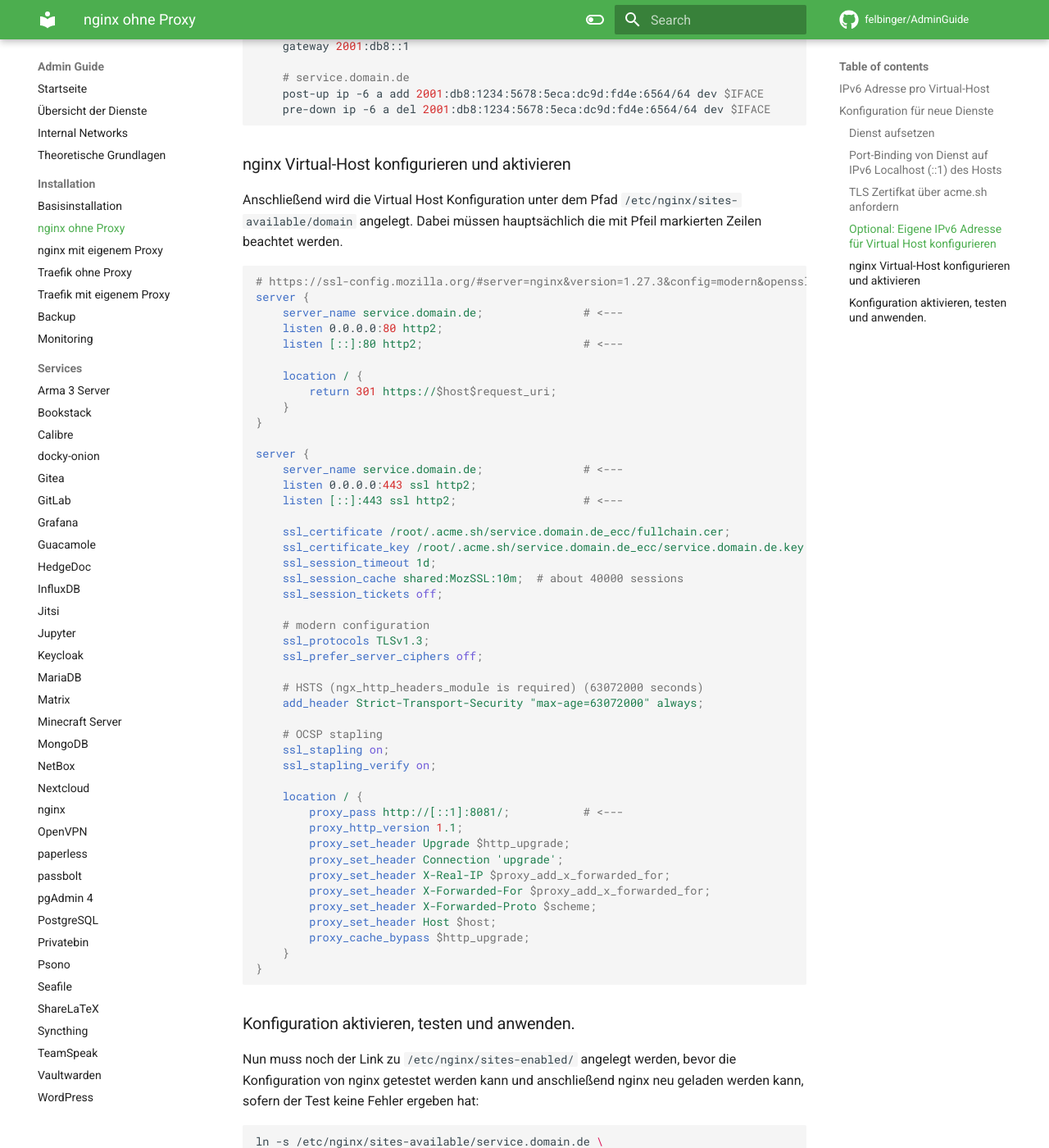
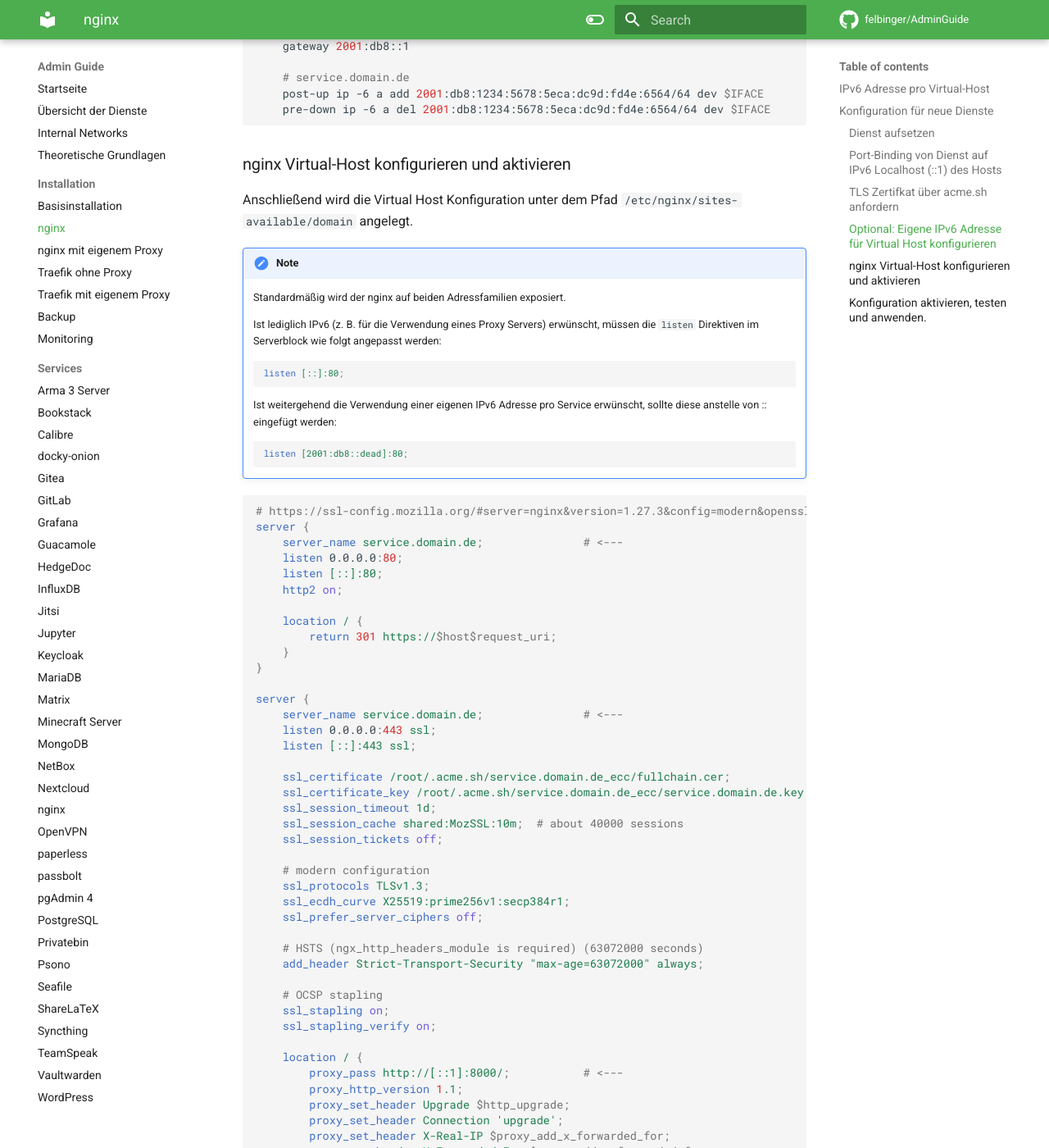
Before and after one commit to felbinger/AdminGuide, an MkDocs documentation site: the page built from docs/installation/10_nginx.md, in a window 1280 px wide and 1400 px high, scrolled down 2176 px. Shown: the whole window at 82% size. Built offline with MkDocs 1.6.1 and Material for MkDocs 9.7.7, drawn with Linux system fonts in a browser that asks for light colours; comment, search, counter and statistics services are not loaded; some of the changed text lies outside the part shown.

Commit message:
nginx: begin rewrite

````diff
--- a/docs/installation/10_nginx.md
+++ b/docs/installation/10_nginx.md
@@ -1,20 +1,38 @@
-# nginx ohne Proxy
+# nginx
 
-Wenn nginx ohne vorgeschalteten Proxy eingesetzt werden soll, benötigt man TLS Zertifikate, welche im
-Browser validiert werden können.
+Egal ob nginx auf beiden Addressfamilien (IPv4 und IPv6) oder lediglich auf IPv6 exposiert
+werden soll, sind die folgenden Schritte notwendig.
 
 {% include-markdown "../../includes/installation/nginx_base.md" %}
 
 ### nginx Virtual-Host konfigurieren und aktivieren
 Anschließend wird die Virtual Host Konfiguration unter dem Pfad
-`/etc/nginx/sites-available/domain` angelegt. Dabei müssen hauptsächlich die
-mit Pfeil markierten Zeilen beachtet werden.
+`/etc/nginx/sites-available/domain` angelegt.
+
+!!! note
+    Standardmäßig wird der nginx auf beiden Adressfamilien exposiert.
+
+    Ist lediglich IPv6 (z. B. für die Verwendung eines Proxy Servers) erwünscht,
+    müssen die `listen` Direktiven im Serverblock wie folgt angepasst werden:
+
+    ```nginx
+    listen [::]:80;
+    ```
+
+    Ist weitergehend die Verwendung einer eigenen IPv6 Adresse pro Service erwünscht,
+    sollte diese anstelle von :: eingefügt werden:
+
+    ```nginx
+    listen [2001:db8::dead]:80;
+    ```
+
 ```nginx
 # https://ssl-config.mozilla.org/#server=nginx&version=1.27.3&config=modern&openssl=3.4.0&ocsp=false&guideline=5.7
 server {
     server_name service.domain.de;               # <---
-    listen 0.0.0.0:80 http2;
-    listen [::]:80 http2;                        # <---
+    listen 0.0.0.0:80;
+    listen [::]:80;
+    http2 on;
 
     location / {
         return 301 https://$host$request_uri;
@@ -23,8 +41,8 @@ server {
 
 server {
     server_name service.domain.de;               # <---
-    listen 0.0.0.0:443 ssl http2;
-    listen [::]:443 ssl http2;                   # <---
+    listen 0.0.0.0:443 ssl;
+    listen [::]:443 ssl;
 
     ssl_certificate /root/.acme.sh/service.domain.de_ecc/fullchain.cer;
     ssl_certificate_key /root/.acme.sh/service.domain.de_ecc/service.domain.de.key;
@@ -34,6 +52,7 @@ server {
 
     # modern configuration
     ssl_protocols TLSv1.3;
+    ssl_ecdh_curve X25519:prime256v1:secp384r1;
     ssl_prefer_server_ciphers off;
 
     # HSTS (ngx_http_headers_module is required) (63072000 seconds)
@@ -44,7 +63,7 @@ server {
     ssl_stapling_verify on;
 
     location / {
-        proxy_pass http://[::1]:8081/;           # <---
+        proxy_pass http://[::1]:8000/;           # <---
         proxy_http_version 1.1;
         proxy_set_header Upgrade $http_upgrade;
         proxy_set_header Connection 'upgrade';
````
